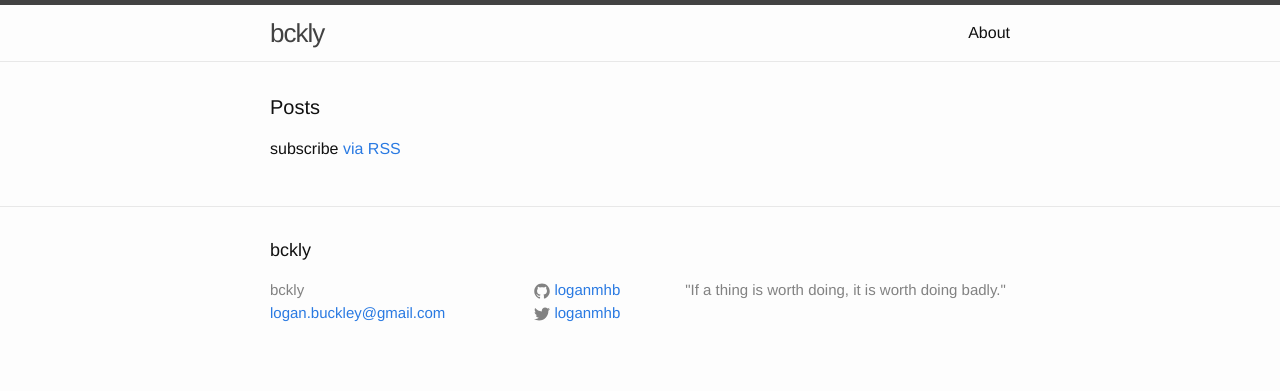
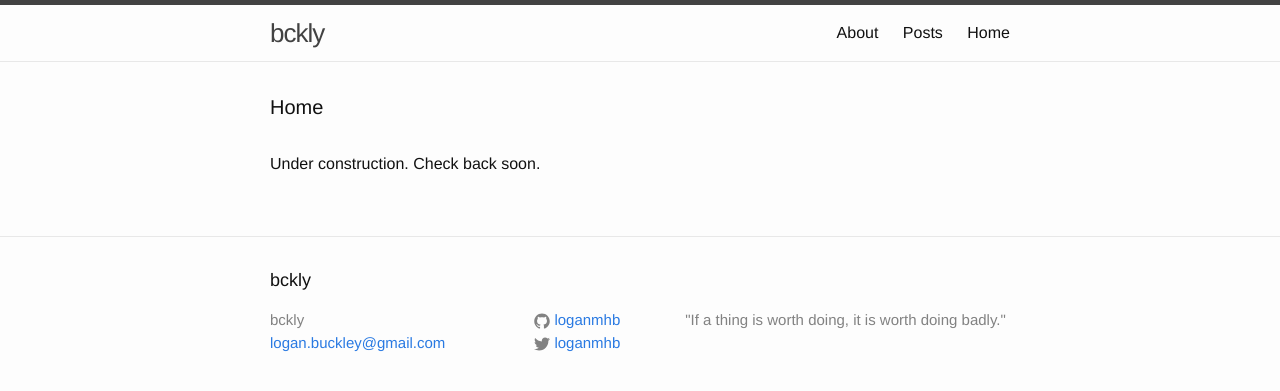
Before and after one commit to loganmhb/bckly.com, a Jekyll site: the page built from index.md, in a window 1280 px wide. Shown: the top 391 px of the page. Built offline with Jekyll 4.4.1, drawn with Linux system fonts in a browser that asks for light colours.

Commit message:
Add homepage and change font size for page titles

```diff
--- a/_layouts/page.html
+++ b/_layouts/page.html
@@ -4,7 +4,7 @@ layout: default
 <div class="post">
 
   <header class="post-header">
-    <h1 class="post-title">{{ page.title }}</h1>
+    <h1 class="page-heading">{{ page.title }}</h1>
   </header>
 
   <article class="post-content">
--- a/index.html
+++ b/blog.html
@@ -1,5 +1,7 @@
 ---
 layout: default
+title: Posts
+permalink: /blog/
 ---
 
 <div class="home">
--- /dev/null
+++ b/index.md
@@ -0,0 +1,7 @@
+---
+layout: page
+title: Home
+permalink: /
+---
+
+Under construction. Check back soon.
```
